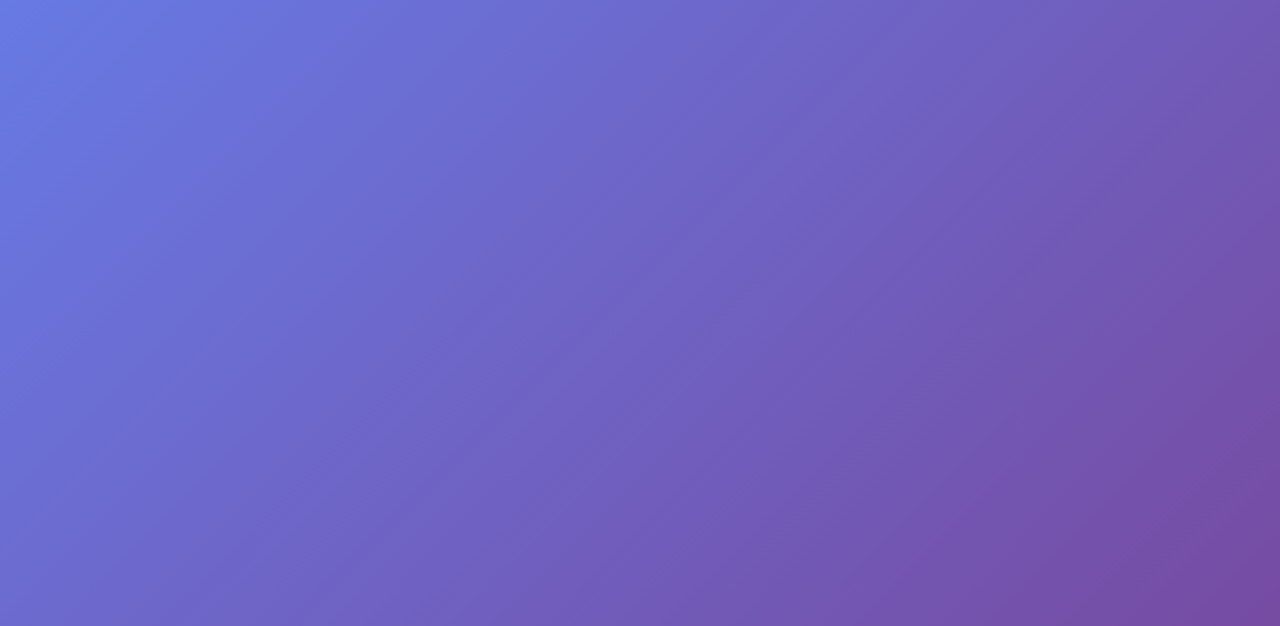
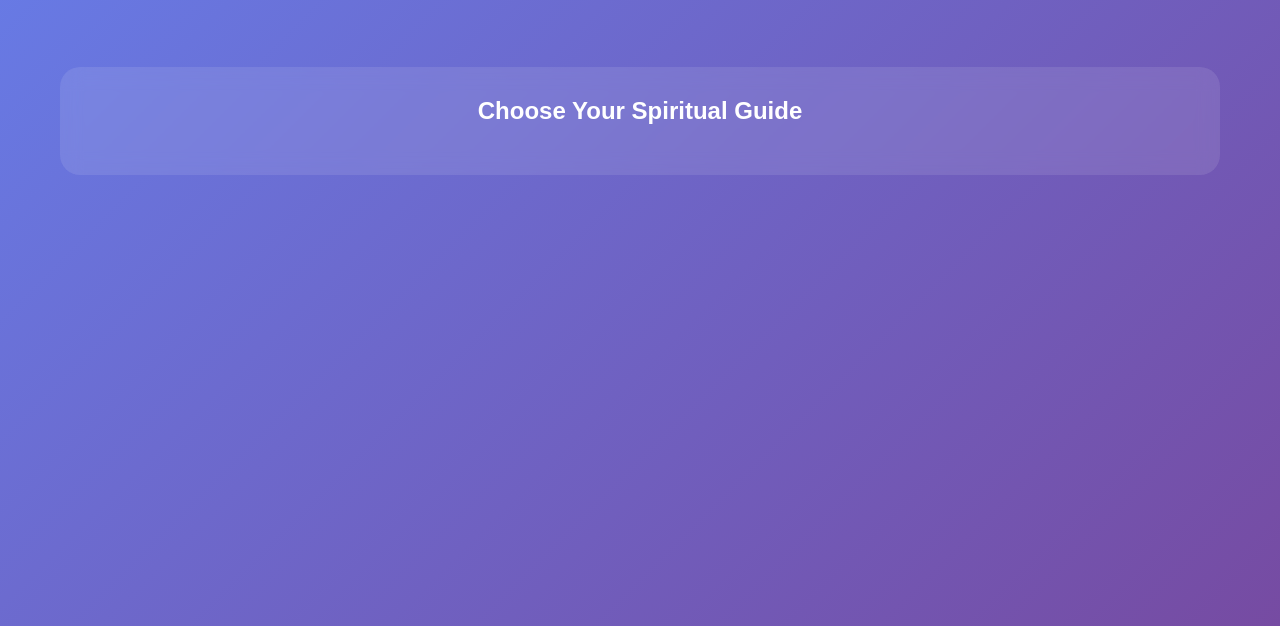
Before and after one commit to AI-Empower-HQ-Inc/ai-heart-development-main, a website: page empowerhub360-export/index.html in a window 1280 px wide. Shown: the part 174-800 px from the top of the page. Drawn offline with Linux system fonts and the light colour scheme.

Commit message:
Enhanced website with AI Empower Heart branding

```diff
--- a/empowerhub360-export/index.html
+++ b/empowerhub360-export/index.html
@@ -43,3 +43,14 @@
     </div>
 </body>
 </html>
+
+    <!-- AI Spiritual Platform Section -->
+    <div style="max-width: 1200px; margin: 0 auto; padding: 20px;">
+        <!-- Add the complete AI Empower Heart widget here -->
+        <div id="ai-empower-heart-widget" style="background: rgba(255,255,255,0.1); padding: 30px; border-radius: 20px; backdrop-filter: blur(10px);">
+            <h2 style="text-align: center; margin-bottom: 20px;">Choose Your Spiritual Guide</h2>
+            <!-- Widget content will go here -->
+        </div>
+    </div>
+</body>
+</html>
```
